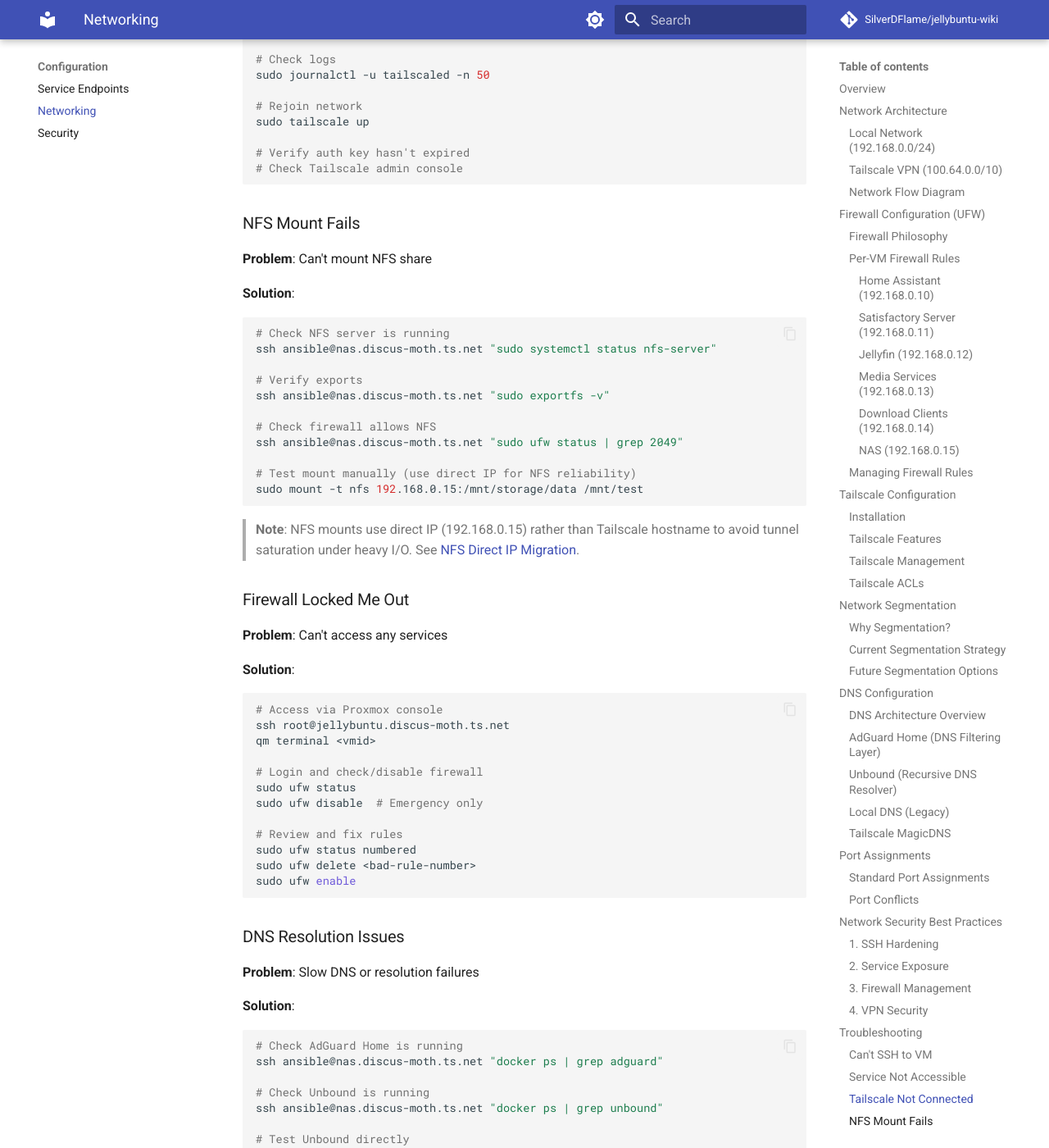
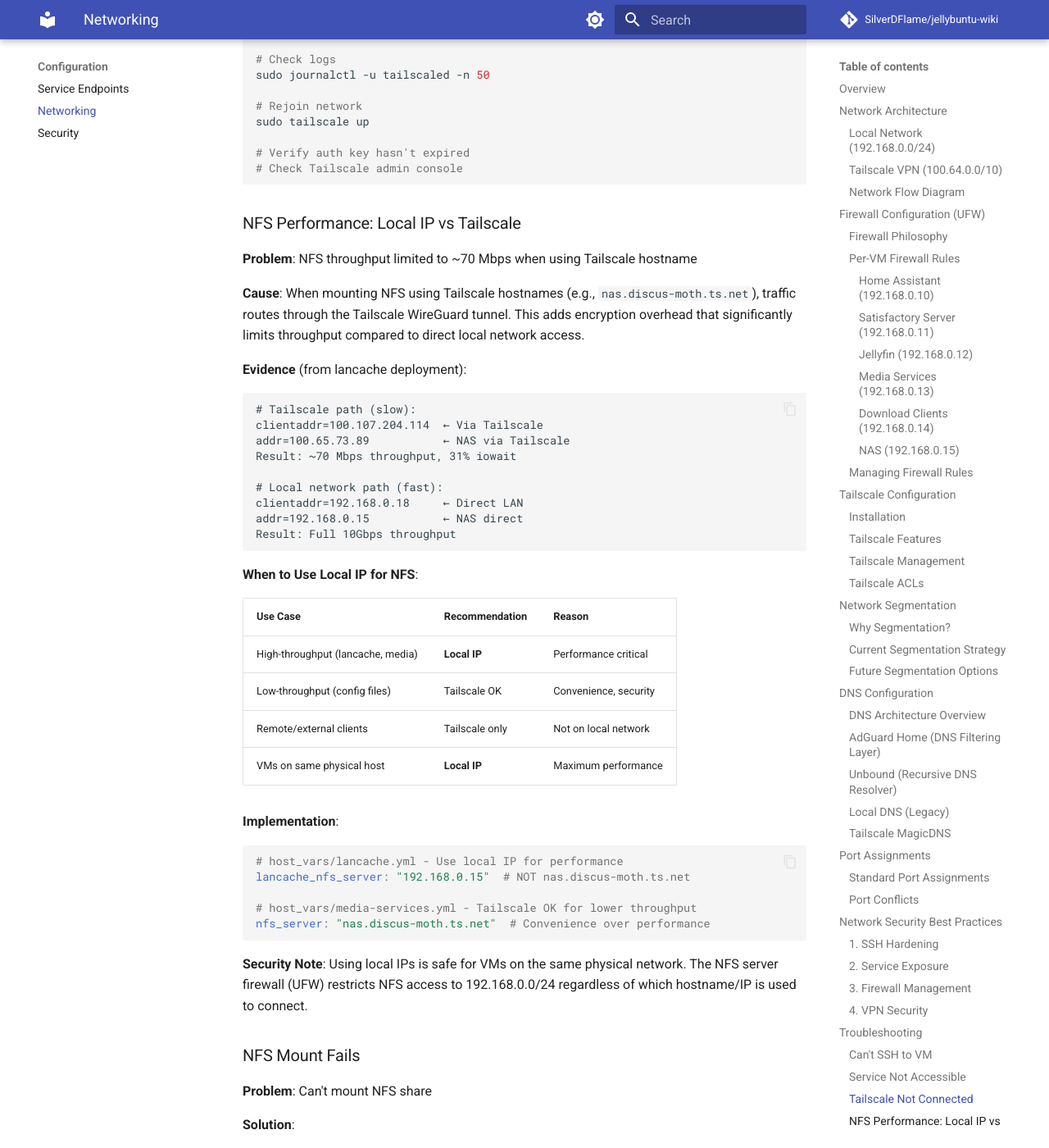
Before and after one commit to SilverDFlame/jellybuntu-wiki, an MkDocs documentation site: the page built from docs/configuration/networking.md, in a window 1280 px wide and 1400 px high, scrolled down 14299 px. Shown: the whole window at 82% size. Built offline with MkDocs 1.6.1 and Material for MkDocs 9.7.7, drawn with Linux system fonts in a browser that asks for light colours; comment, search, counter and statistics services are not loaded.

Commit message:
docs: Add NFS performance guidance for local IP vs Tailscale (#9)
Document throughput differences when mounting NFS via Tailscale tunnel
(~70 Mbps) versus direct local network (full 10Gbps). Includes decision
matrix for when to use each approach.

Co-authored-by: Claude Opus 4.5 <noreply@anthropic.com>

````diff
--- a/docs/configuration/networking.md
+++ b/docs/configuration/networking.md
@@ -636,6 +636,52 @@ sudo tailscale up
 # Check Tailscale admin console
 ```
 
+### NFS Performance: Local IP vs Tailscale
+
+**Problem**: NFS throughput limited to ~70 Mbps when using Tailscale hostname
+
+**Cause**:
+When mounting NFS using Tailscale hostnames (e.g., `nas.discus-moth.ts.net`), traffic routes
+through the Tailscale WireGuard tunnel. This adds encryption overhead that significantly
+limits throughput compared to direct local network access.
+
+**Evidence** (from lancache deployment):
+
+```text
+# Tailscale path (slow):
+clientaddr=100.107.204.114  ← Via Tailscale
+addr=100.65.73.89           ← NAS via Tailscale
+Result: ~70 Mbps throughput, 31% iowait
+
+# Local network path (fast):
+clientaddr=192.168.0.18     ← Direct LAN
+addr=192.168.0.15           ← NAS direct
+Result: Full 10Gbps throughput
+```
+
+**When to Use Local IP for NFS**:
+
+| Use Case | Recommendation | Reason |
+|----------|----------------|--------|
+| High-throughput (lancache, media) | **Local IP** | Performance critical |
+| Low-throughput (config files) | Tailscale OK | Convenience, security |
+| Remote/external clients | Tailscale only | Not on local network |
+| VMs on same physical host | **Local IP** | Maximum performance |
+
+**Implementation**:
+
+```yaml
+# host_vars/lancache.yml - Use local IP for performance
+lancache_nfs_server: "192.168.0.15"  # NOT nas.discus-moth.ts.net
+
+# host_vars/media-services.yml - Tailscale OK for lower throughput
+nfs_server: "nas.discus-moth.ts.net"  # Convenience over performance
+```
+
+**Security Note**: Using local IPs is safe for VMs on the same physical network.
+The NFS server firewall (UFW) restricts NFS access to 192.168.0.0/24 regardless
+of which hostname/IP is used to connect.
+
 ### NFS Mount Fails
 
 **Problem**: Can't mount NFS share
````
